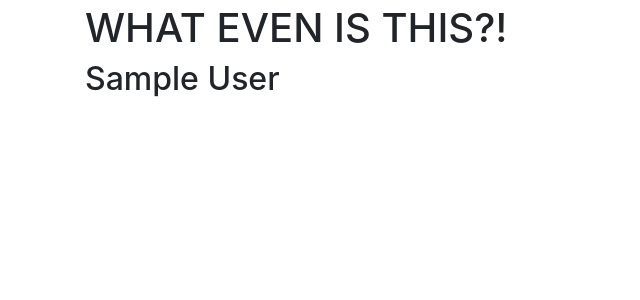
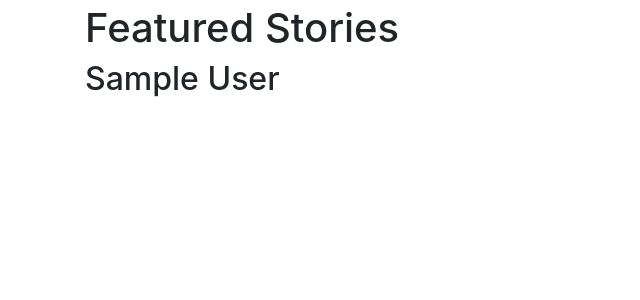
Before and after one commit to omarali0703/Catastrophist, a Django app: template catastrophist/templates/pages/home.html in a window 1280 px wide. Shown: the part 56-356 px from the top of the page, without its empty margins (0-640 px from the left). Run offline with Django 3.2, Linux system fonts and the light colour scheme; the template is opened without the code that fills it: values that come from a table or form of the project are taken from there, others are empty; tables that the repository leaves empty hold one stand-in row (values such as "Sample post"); some libraries are stand-ins or nearby versions.

Commit message:
(Broken)

```diff
--- a/catastrophist/templates/pages/home.html
+++ b/catastrophist/templates/pages/home.html
@@ -1,7 +1,8 @@
 {% extends "base.html" %}
 
 {%block content%}
-<h1> WHAT EVEN IS THIS?! </h1>
+<h1> Featured Stories </h1>
+
 {% if story_list %}
   {% for story in story_list %}
     <h2>{{ story.story_name }}</h2>
--- a/catastrophist/users/views.py
+++ b/catastrophist/users/views.py
@@ -56,6 +56,7 @@ user_redirect_view = UserRedirectView.as_view()
 class HomeView(ListView):
     template_name = "pages/home.html"
     model = Story
+    context_object_name = 'story_list'
 
     """
     def get_stories(self):
```
